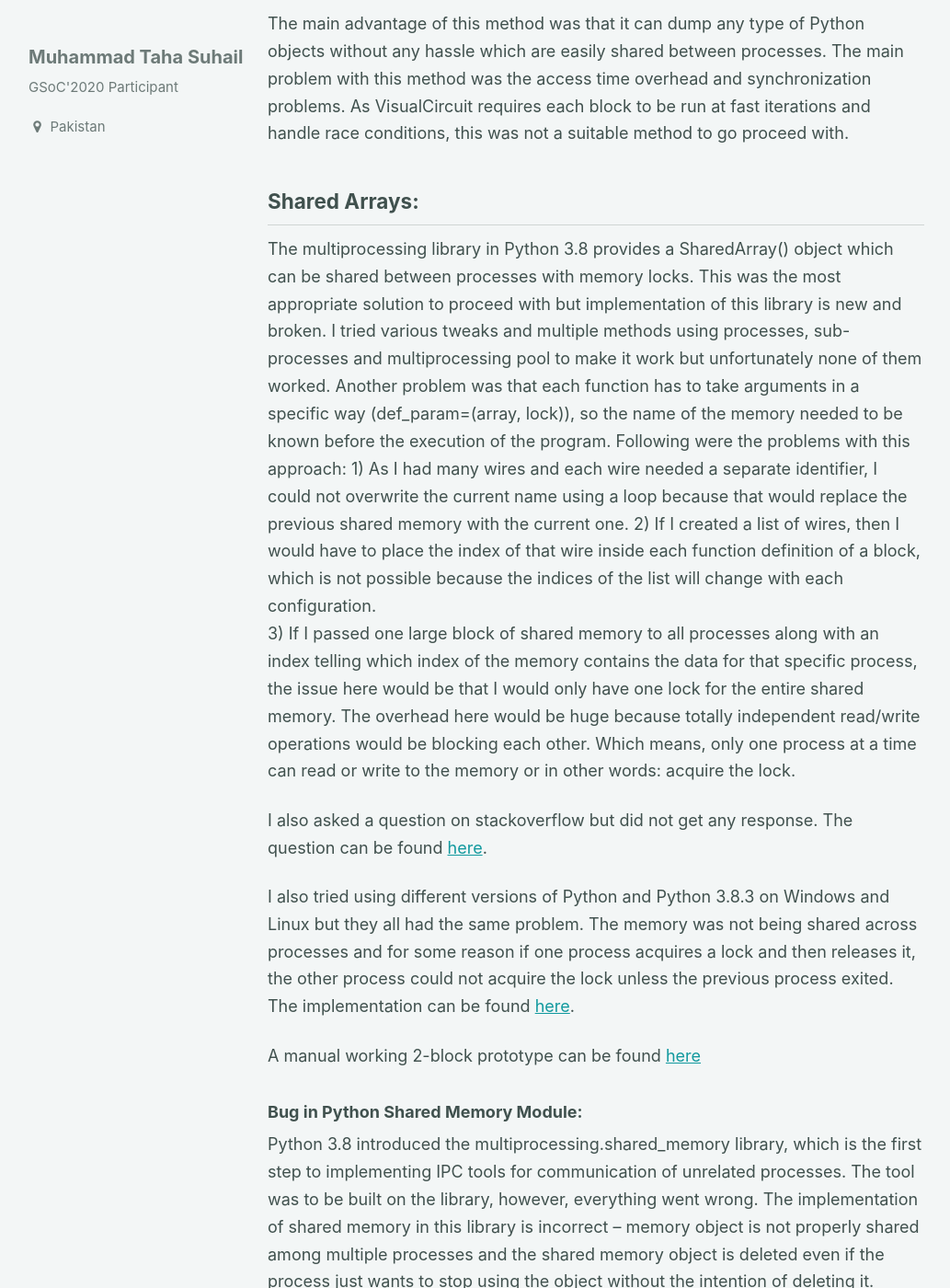
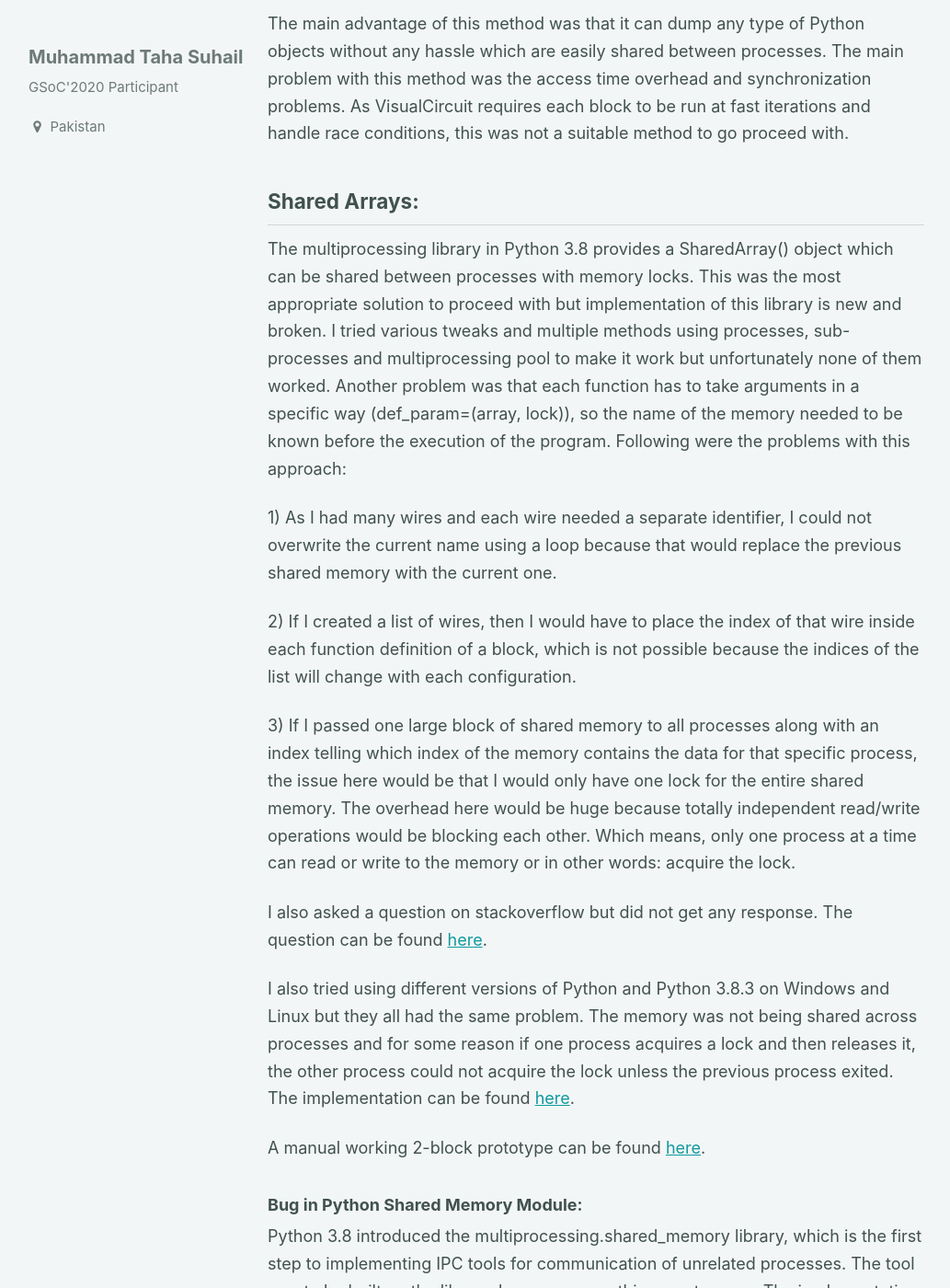
Before and after one commit to TheRoboticsClub/colab-gsoc2020-Muhammad_Taha, a Jekyll site: the page built from docs/_posts/2020-06-01-Week-1-GSoC.md, in a window 1280 px wide and 1400 px high, scrolled down 449 px. Shown: the whole window at 92% size, without its empty margins (7-1040 px from the left). Built offline with Jekyll 4.4.1, drawn with Linux system fonts in a browser that asks for light colours.

```diff
--- a/docs/_posts/2020-06-01-Week-1-GSoC.md
+++ b/docs/_posts/2020-06-01-Week-1-GSoC.md
@@ -13,8 +13,11 @@ The main advantage of this method was that it can dump any type of Python object
 
 ## Shared Arrays:
 The multiprocessing library in Python 3.8 provides a SharedArray() object which can be shared between processes with memory locks. This was the most appropriate solution to proceed with but implementation of this library is new and broken. I tried various tweaks and multiple methods using processes, sub-processes and multiprocessing pool to make it work but unfortunately none of them worked. Another problem was that each function has to take arguments in a specific way (def_param=(array, lock)), so the name of the memory needed to be known before the execution of the program. Following were the problems with this approach:
+
 1) As I had many wires and each wire needed a separate identifier, I could not overwrite the current name using a loop because that would replace the previous shared memory with the current one.
+
 2) If I created a list of wires, then I would have to place the index of that wire inside each  function definition of a block, which is not possible because the indices of the list will change with each configuration.
+
 3) If I passed one large block of shared memory to all processes along with an index telling which index of the memory contains the data for that specific process, the issue here would be that I would only have one lock for the entire shared memory. The overhead here would be huge because totally independent read/write operations would be blocking each other. Which means, only one process at a time can read or write to the memory or in other words: acquire the lock.
 
 I also asked a question on stackoverflow but did not get any response. The question can be found [here](https://stackoverflow.com/questions/62182306/sharing-multiple-instances-of-shared-memory-between-python-processes).
@@ -22,7 +25,7 @@ I also asked a question on stackoverflow but did not get any response. The quest
 I also tried using different versions of Python and Python 3.8.3 on Windows and Linux but they all had the same problem. The memory was not being shared across processes and for some reason if one process acquires a lock and then releases it, the other process could not acquire the lock unless the previous process exited.
 The implementation can be found [here](https://github.com/JdeRobot/VisualCircuit/pull/16).
 
-A manual working 2-block prototype can be found [here](https://github.com/TheRoboticsClub/colab-gsoc2020-Muhammad_Taha/blob/master/JoseMaria's%20Evaluation/main.py)
+A manual working 2-block prototype can be found [here](https://github.com/TheRoboticsClub/colab-gsoc2020-Muhammad_Taha/blob/master/JoseMaria's%20Evaluation/main.py).
 
 
 ### Bug in Python Shared Memory Module:
```
